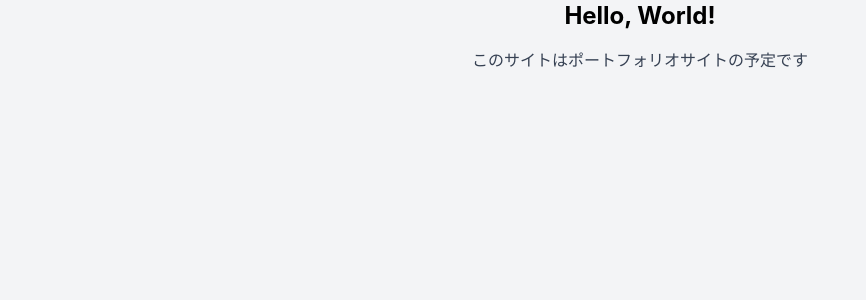
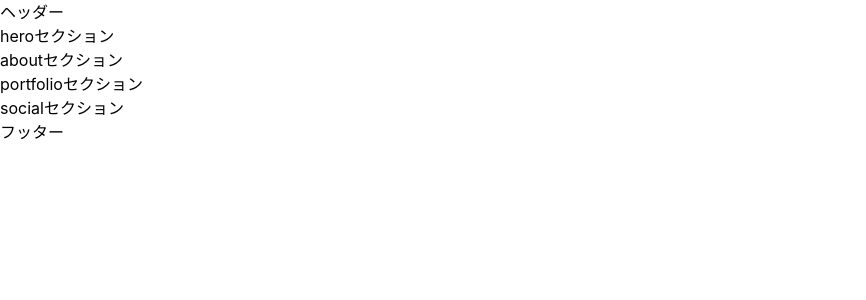
Before and after one commit to kouta-wolf/portfolio-react, a React (Vite) app: page / in a window 1280 px wide. Shown: the top 300 px of the page, without its empty margins (0-866 px from the left). Built offline with nearby package versions, Linux system fonts and the light colour scheme.

Commit message:
feat: セクション分け実装 #2

```diff
--- a/src/App.tsx
+++ b/src/App.tsx
@@ -1,8 +1,12 @@
-export default function App () {
+export default function App() {
   return (
-    <div className="min-h-screen bg-gray-100 flex flex-col items-center">
-      <h1 className="text-2xl font-bold mb-4">Hello, World!</h1>
-      <p className="text-gray-700 mb-6">このサイトはポートフォリオサイトの予定です</p>
-    </div>
+    <>
+      <header>ヘッダー</header>
+      <section className="hero">heroセクション</section>
+      <section className="about">aboutセクション</section>
+      <section className="portfolio">portfolioセクション</section>
+      <section className="social">socialセクション</section>
+      <footer>フッター</footer>
+    </>
   );
 }
```
